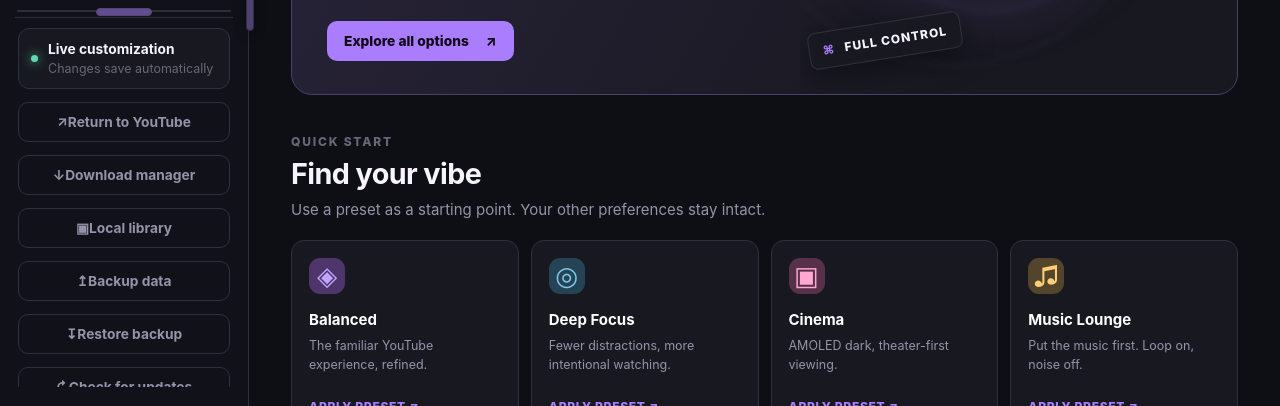
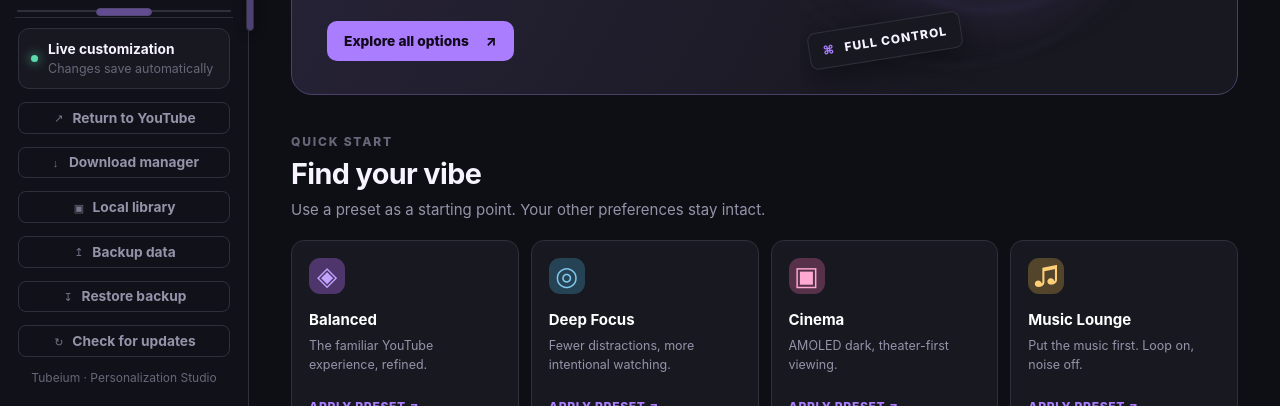
Before and after one commit to Subaru771/Tubeium, a browser extension: page src/settings.html in a window 1280 px wide. Shown: the part 394-800 px from the top of the page. Drawn offline with Linux system fonts and the light colour scheme.

Commit message:
style(settings): refine compact lower sidebar buttons

```diff
--- a/src/settings.css
+++ b/src/settings.css
@@ -137,3 +137,19 @@ html.settings-actions-dragging,html.settings-actions-dragging *{
   .sidebar .actions-resizer{display:none}
   .sidebar .sidebar-bottom{height:0!important;flex-basis:0!important;padding:0;border:0;overflow:hidden}
 }
+
+/* Compact quick-action buttons only. Leave navigation and primary controls untouched. */
+.sidebar .sidebar-bottom .outline-full{
+  display:flex;align-items:center;justify-content:center;gap:7px;
+  min-height:30px;padding:7px 8px;
+  border-radius:8px;line-height:1.2;
+}
+.sidebar .sidebar-bottom .outline-full .action-icon{
+  flex:0 0 13px;width:13px;
+  display:inline-flex;align-items:center;justify-content:center;
+  font-family:"Segoe UI Symbol","Segoe UI",sans-serif;
+  font-size:11px;font-weight:500;line-height:1;opacity:.77;
+}
+.sidebar .sidebar-bottom .outline-full:hover .action-icon{
+  color:var(--accent);opacity:1;
+}
```
